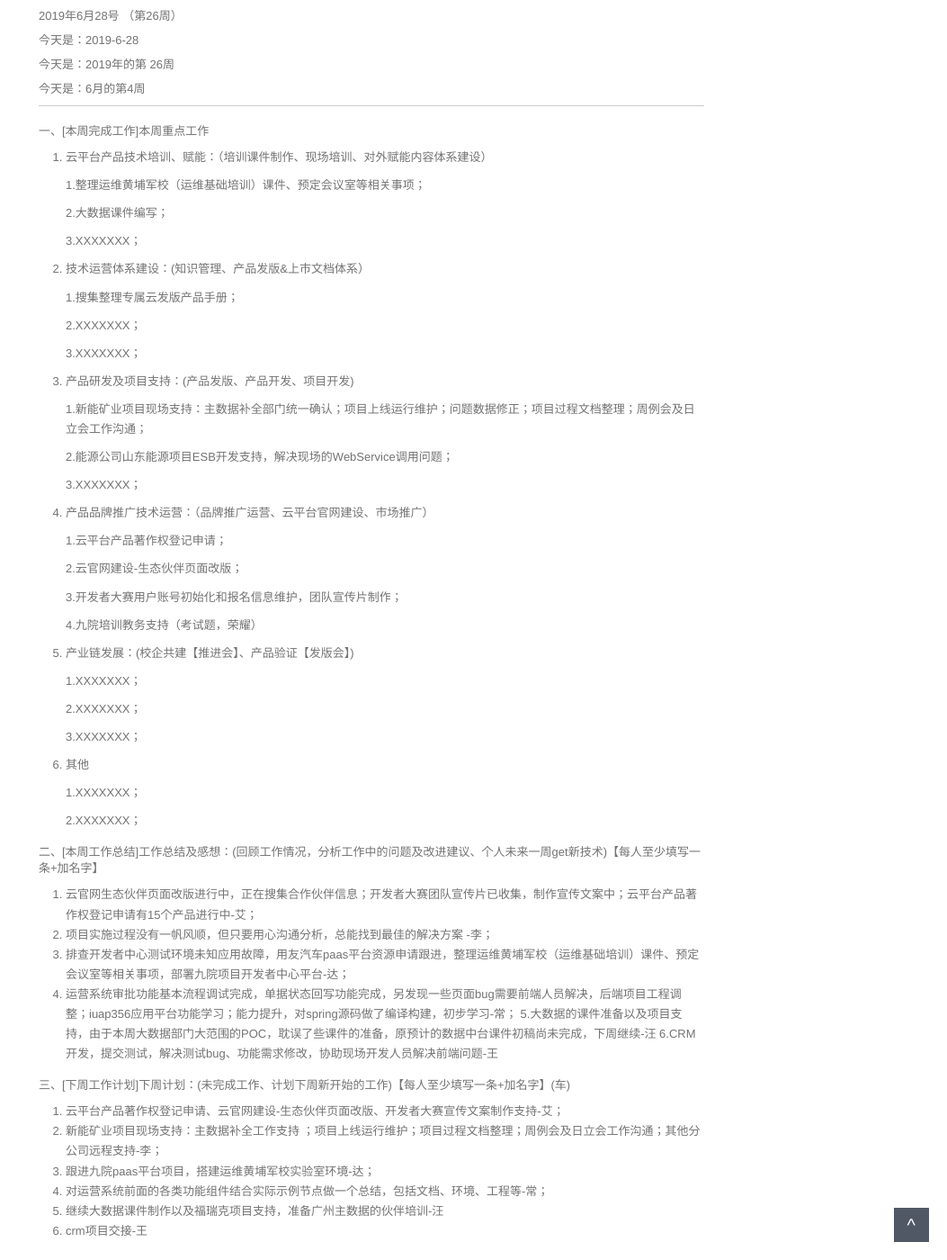
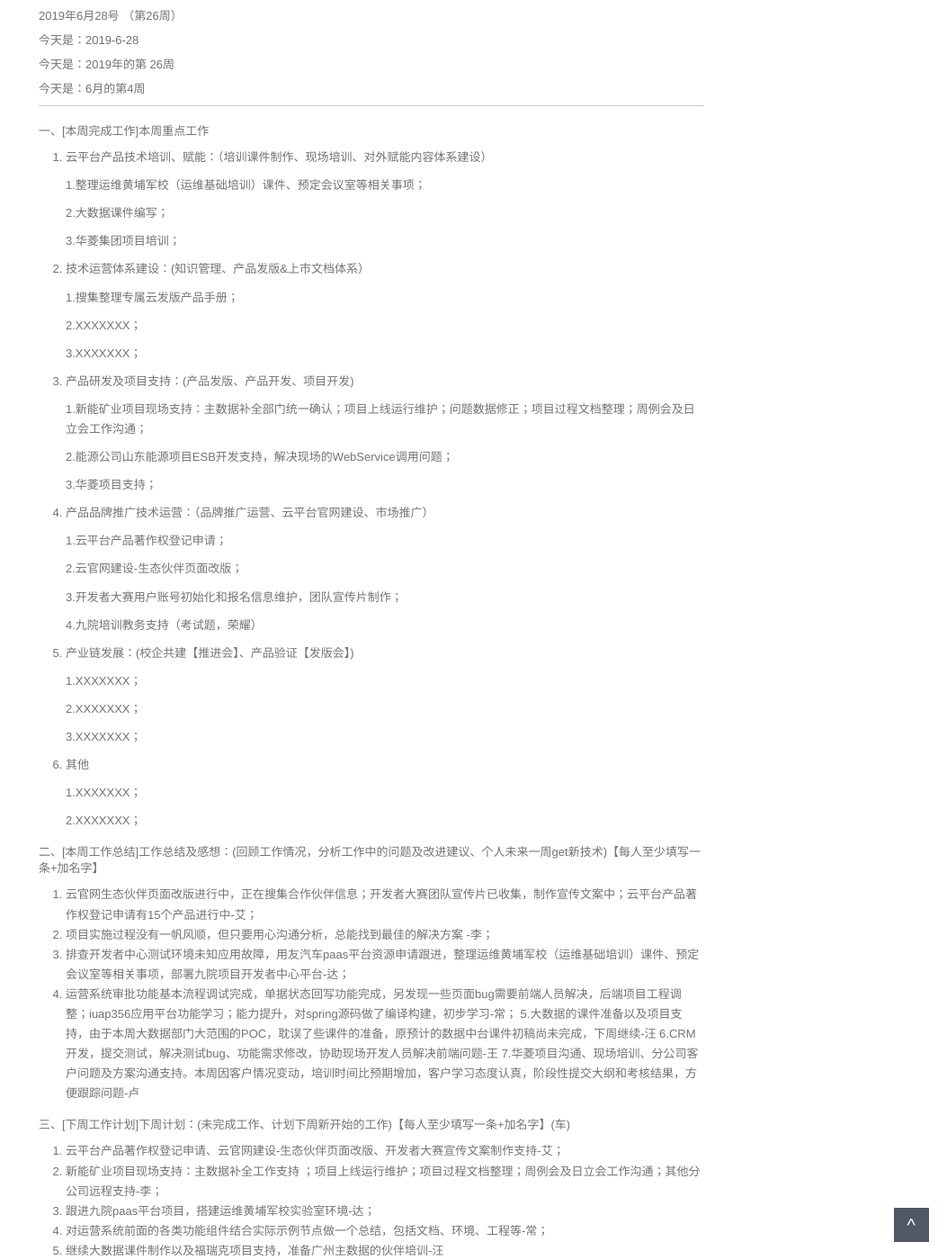
Before and after one commit to walllFlower/blog, a Jekyll site: the page built from _posts/2018-07-17-day_report_cxz.md, in a window 1280 px wide and 1400 px high, scrolled down 372 px. Shown: the whole window at 90% size, without its empty margins (227-1280 px from the left). Built offline with Jekyll 4.4.1, drawn with Linux system fonts in a browser that asks for light colours; comment, search, counter and statistics services are not loaded.

Commit message:
Update 2018-07-17-day_report_cxz.md

```diff
--- a/_posts/2018-07-17-day_report_cxz.md
+++ b/_posts/2018-07-17-day_report_cxz.md
@@ -29,7 +29,7 @@ categories: 技术运营工作周报
 
     2.大数据课件编写；
 
-    3.XXXXXXX；
+    3.华菱集团项目培训；
 
 2. 技术运营体系建设：(知识管理、产品发版&上市文档体系）
 
@@ -45,7 +45,7 @@ categories: 技术运营工作周报
 
     2.能源公司山东能源项目ESB开发支持，解决现场的WebService调用问题；
 
-    3.XXXXXXX；
+    3.华菱项目支持；
 
 4. 产品品牌推广技术运营：（品牌推广运营、云平台官网建设、市场推广）
 
@@ -79,6 +79,7 @@ categories: 技术运营工作周报
 4. 运营系统审批功能基本流程调试完成，单据状态回写功能完成，另发现一些页面bug需要前端人员解决，后端项目工程调整；iuap356应用平台功能学习；能力提升，对spring源码做了编译构建，初步学习-常；
 5.大数据的课件准备以及项目支持，由于本周大数据部门大范围的POC，耽误了些课件的准备，原预计的数据中台课件初稿尚未完成，下周继续-汪
 6.CRM开发，提交测试，解决测试bug、功能需求修改，协助现场开发人员解决前端问题-王
+7.华菱项目沟通、现场培训、分公司客户问题及方案沟通支持。本周因客户情况变动，培训时间比预期增加，客户学习态度认真，阶段性提交大纲和考核结果，方便跟踪问题-卢
 
 三、[下周工作计划]下周计划：(未完成工作、计划下周新开始的工作)【每人至少填写一条+加名字】(车)
 
@@ -88,7 +89,7 @@ categories: 技术运营工作周报
 4. 对运营系统前面的各类功能组件结合实际示例节点做一个总结，包括文档、环境、工程等-常；
 5. 继续大数据课件制作以及福瑞克项目支持，准备广州主数据的伙伴培训-汪
 6. crm项目交接-王
-
+7. 华菱项目培训，问题反馈与整理-卢
 
 
 ###  第25周
```
